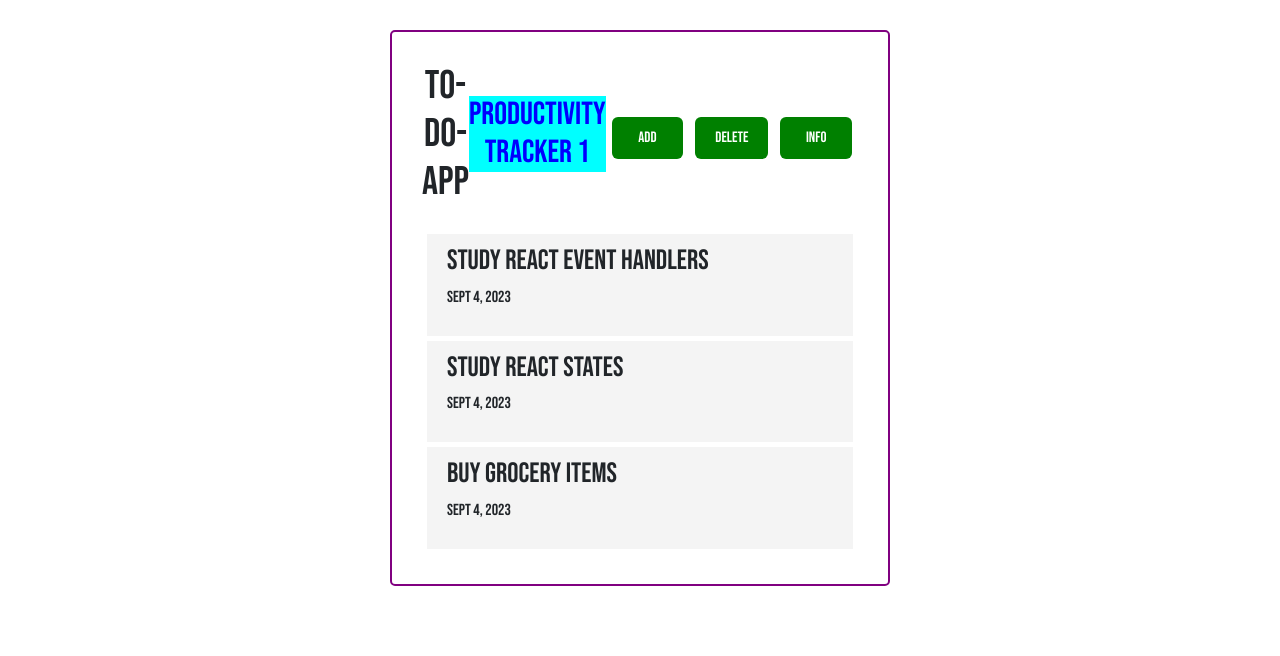
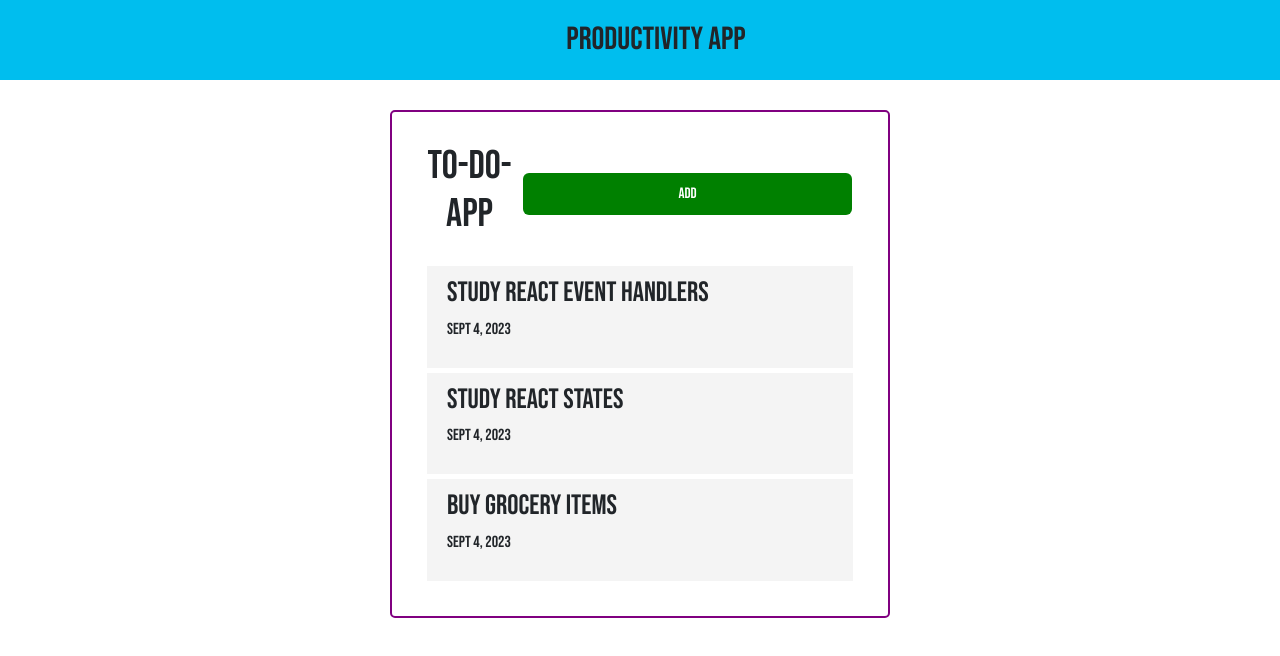
Before and after one commit to KG-2023/react-exercise, a React (Create React App) app: page / in a window 1280 px wide. Shown: the top 656 px of the page. Built offline with nearby package versions, Linux system fonts and the light colour scheme.

Commit message:
Add nav compoennt

```diff
--- a/src/App.js
+++ b/src/App.js
@@ -3,6 +3,7 @@
 import React, { useState } from "react";
 import Header from './components/Header';
 import Tasks from './components/Tasks';
+import Nav from './components/Nav';
 
 
 /*********************************ROOT COMPONENT*******************/
@@ -30,12 +31,17 @@
 ]);
 
   return (
+    <>
+      <div className="navigation">
+      <Nav />
+      </div>
 
-    <div className="container">
-      <Header title="Productivity Tracker 1" />
-      <Tasks tasks={tasks} />
+      <div className="container">
+        <Header  />
+        <Tasks tasks={tasks} />
+      </div>
 
-    </div>
+    </>
 
    /*
    <>
--- a/src/components/Header.js
+++ b/src/components/Header.js
@@ -13,8 +13,7 @@
             <h1 style={{textAlign:'center'}}>To-Do-App</h1>
             <h2 style={headingStyle}>{title}</h2>
             <Button text = 'Add' onClick={onClick}/>
-            <Button text = 'Delete' />
-            <Button text = 'Info' />
+
 
         </div>
     </header>
--- /dev/null
+++ b/src/components/Nav.js
@@ -0,0 +1,13 @@
+const Nav = () => {
+  return (
+    <div>
+        <nav>
+          <ul>
+            <li>Productivity App</li>
+          </ul>
+        </nav>
+    </div>
+  )
+}
+
+export default Nav
--- a/src/index.css
+++ b/src/index.css
@@ -8,6 +8,20 @@
 
 body {
   font-family: 'Bebas Neue', cursive;
+}
+
+.navigation{
+  display: flex;
+  align-items: center;
+  justify-content: center;
+  background-color: rgb(0, 190, 238);
+  height: 10vh;
+  padding: 2rem 1rem 1rem 1rem;
+  font-size: 2rem;
+}
+
+.navigation ul{
+  list-style-type: none;
 }
 
 .container {
```
